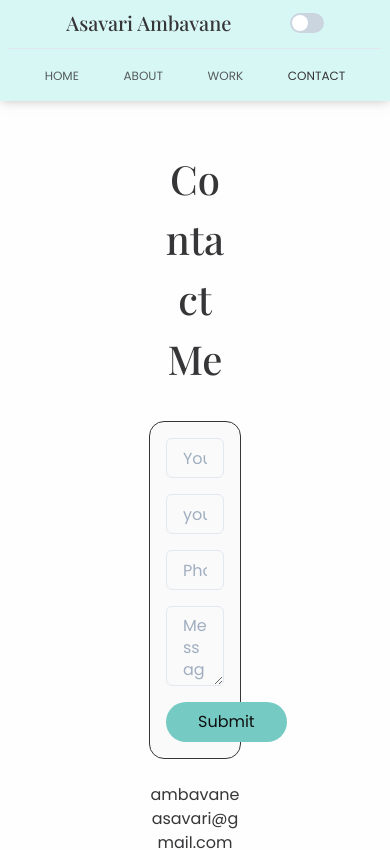
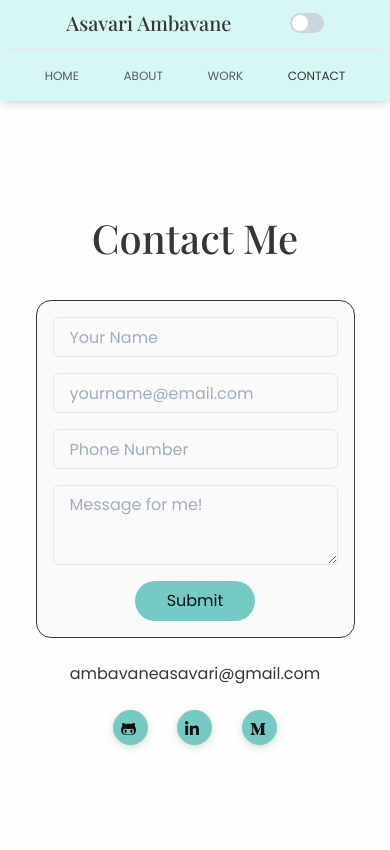
Before and after one commit to AsavariA/nextjs-portfolio-template, a Next.js app: page /contact in a window 390 px wide. Shown: the top 850 px of the page. Built offline with nearby package versions, Linux system fonts and the light colour scheme.

Commit message:
contact page fixed

```diff
--- a/styles/Contact.module.css
+++ b/styles/Contact.module.css
@@ -63,6 +63,11 @@
 }
 
 @media only screen and (max-width: 850px){
+  .contactWrapper{
+    width: 80%;
+    padding: 1rem;
+  }
+
   .socialIconDiv{
     width: 70%;
   }
@@ -82,6 +87,10 @@
 }
 
 @media only screen and (max-width: 500px){
+  .contactWrapper{
+    width: 90%;
+  }
+
   .contact{
     font-size:40px
   }
```
